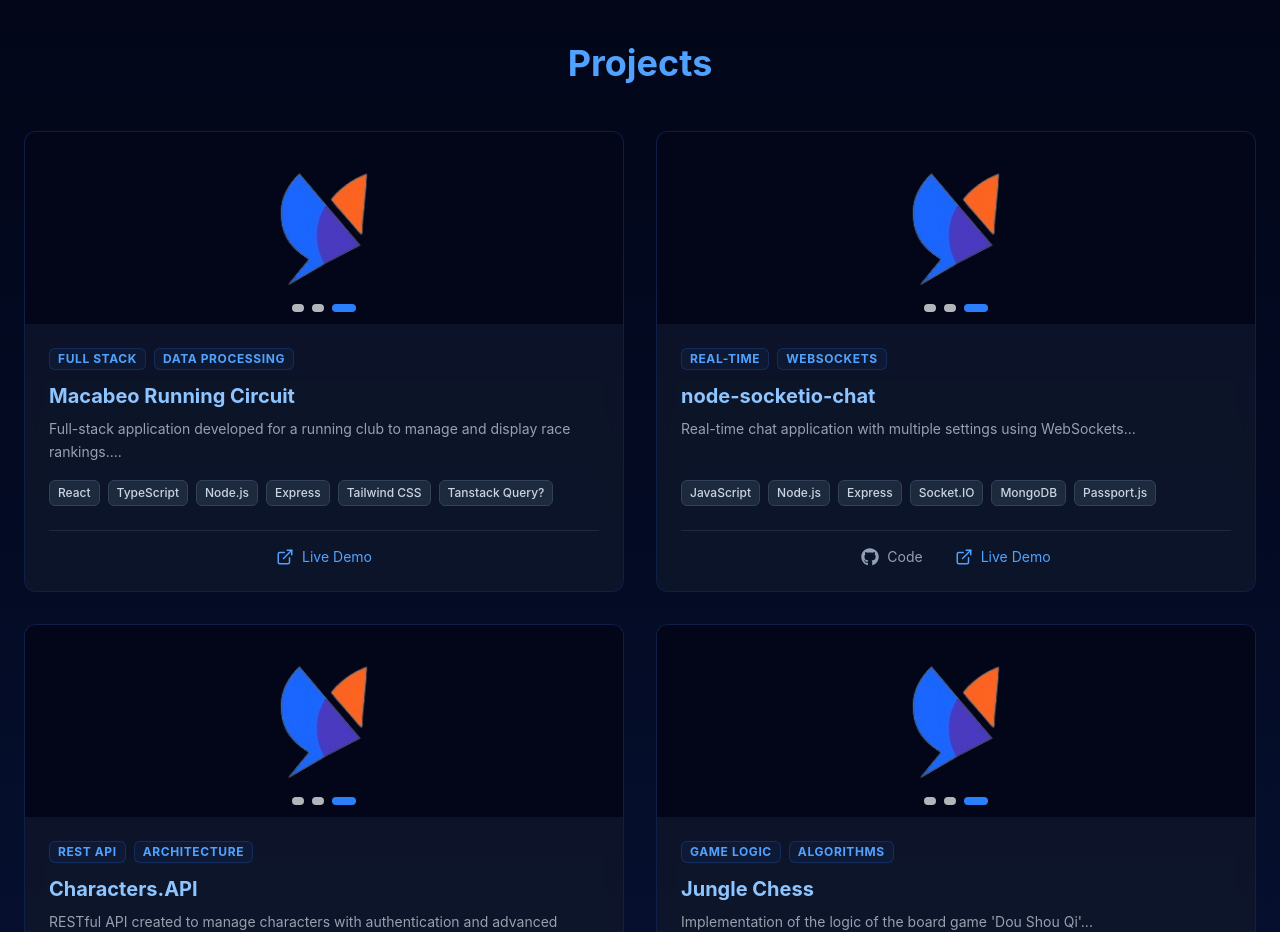
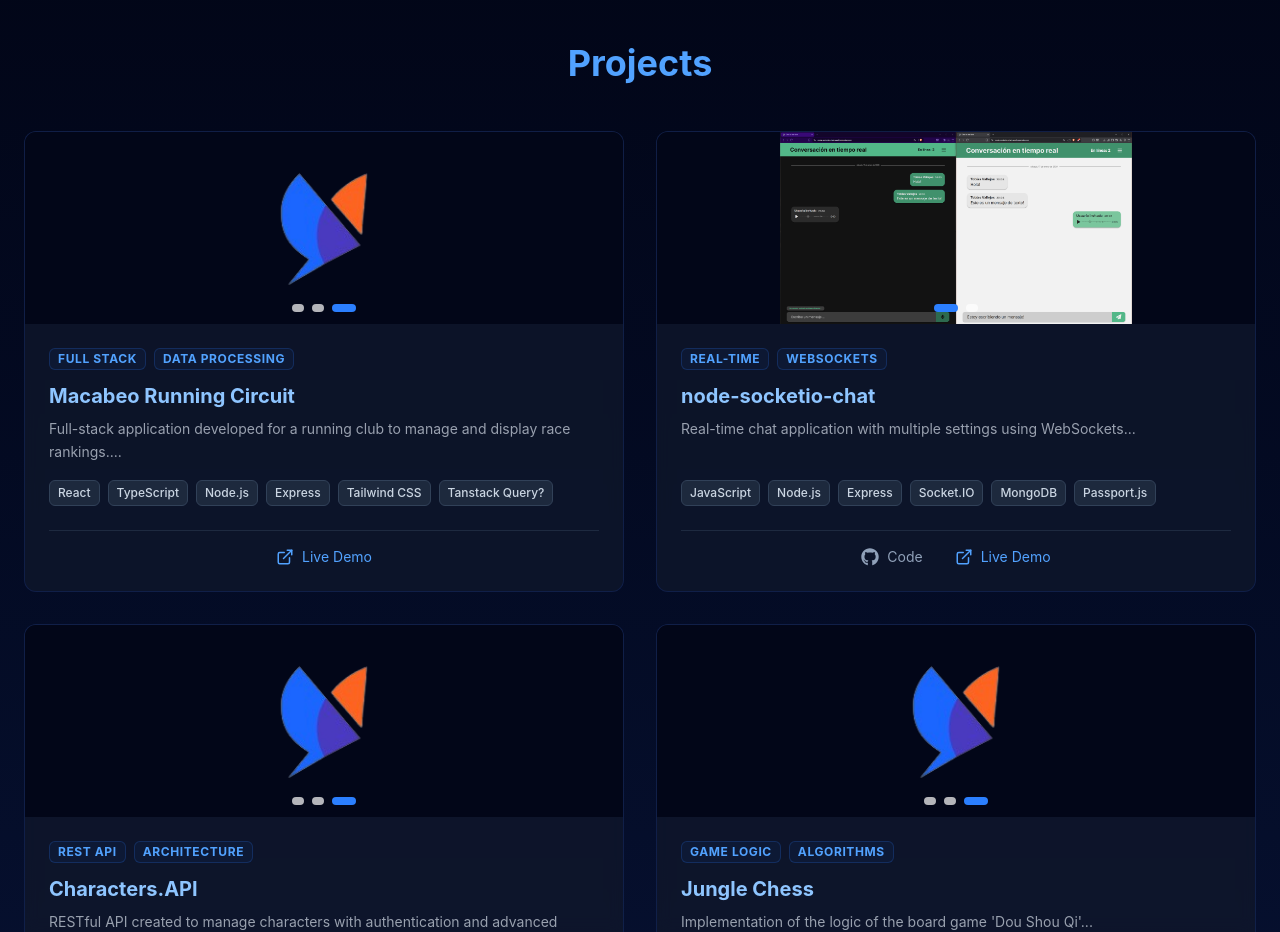
Before and after one commit to TochuGV/portfolio, a React (Vite) app: page / in a window 1280 px wide. Shown: the part 1300-2232 px from the top of the page. Built offline with nearby package versions, Linux system fonts and the light colour scheme.

Commit message:
feat(projects): add images for 'node-socketio-chat' project

```diff
--- a/src/data/Portfolio.ts
+++ b/src/data/Portfolio.ts
@@ -13,7 +13,7 @@ export const projects: Project[] = [
   {
     id: 2,
     title: "node-socketio-chat",
-    images: ["/companies/yoizen.png", "/companies/wirsolut.png", "/companies/yoizen.png"],
+    images: ["/projects/node-socketio-chat/image1.png", "/projects/node-socketio-chat/image2.png"],
     description: "Real-time chat application with multiple settings using WebSockets...",
     concepts: ["Real-Time", "WebSockets"],
     technologies: ["JavaScript", "Node.js", "Express", "Socket.IO", "MongoDB", "Passport.js"],
```
Also changed, not shown: public/projects/node-socketio-chat/image1.png (added), public/projects/node-socketio-chat/image2.png (added).
